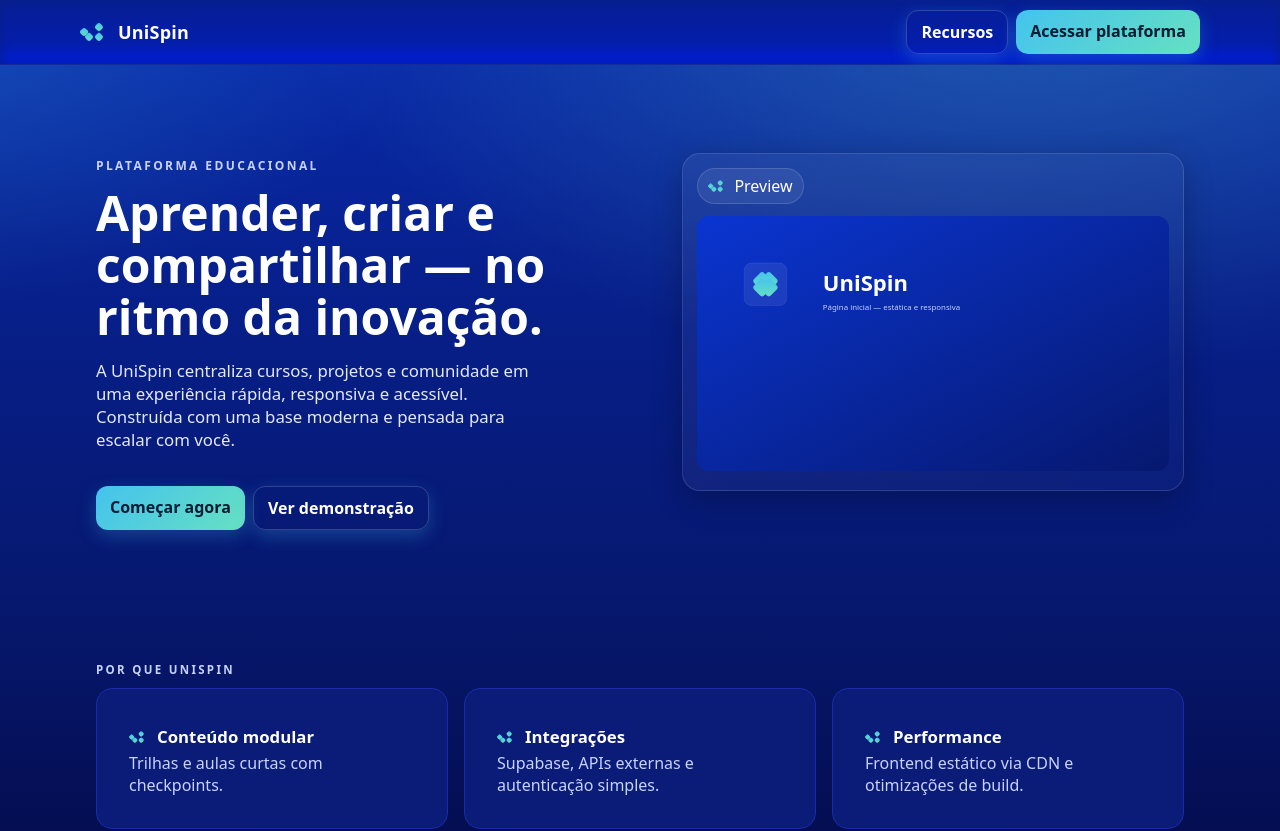
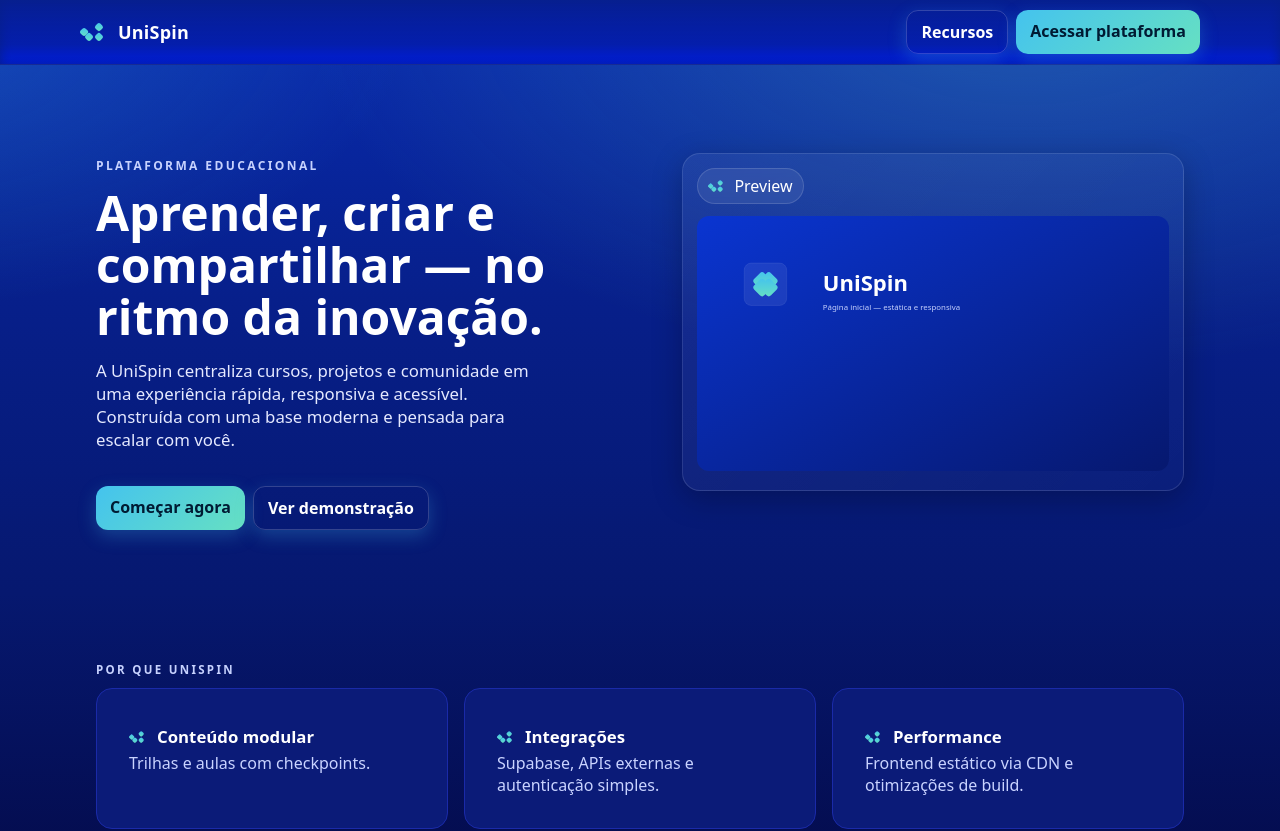
Before and after one commit to 4isaque4/UniSpin, a React (Vite) app in the folder apps/web/: page / in a window 1280 px wide. Shown: the top 831 px of the page. Built offline with nearby package versions, Linux system fonts and the light colour scheme.

Commit message:
feat(web): implementa página inicial com hero section e features da plataforma

```diff
--- a/apps/web/src/app/pages/Home.jsx
+++ b/apps/web/src/app/pages/Home.jsx
@@ -39,7 +39,7 @@ export default function Home() {
         <div className="container">
           <p className="kicker">Por que UniSpin</p>
           <div className="grid">
-            <FeatureCard title="Conteúdo modular" desc="Trilhas e aulas curtas com checkpoints." />
+            <FeatureCard title="Conteúdo modular" desc="Trilhas e aulas com checkpoints." />
             <FeatureCard title="Integrações" desc="Supabase, APIs externas e autenticação simples." />
             <FeatureCard title="Performance" desc="Frontend estático via CDN e otimizações de build." />
           </div>
```
